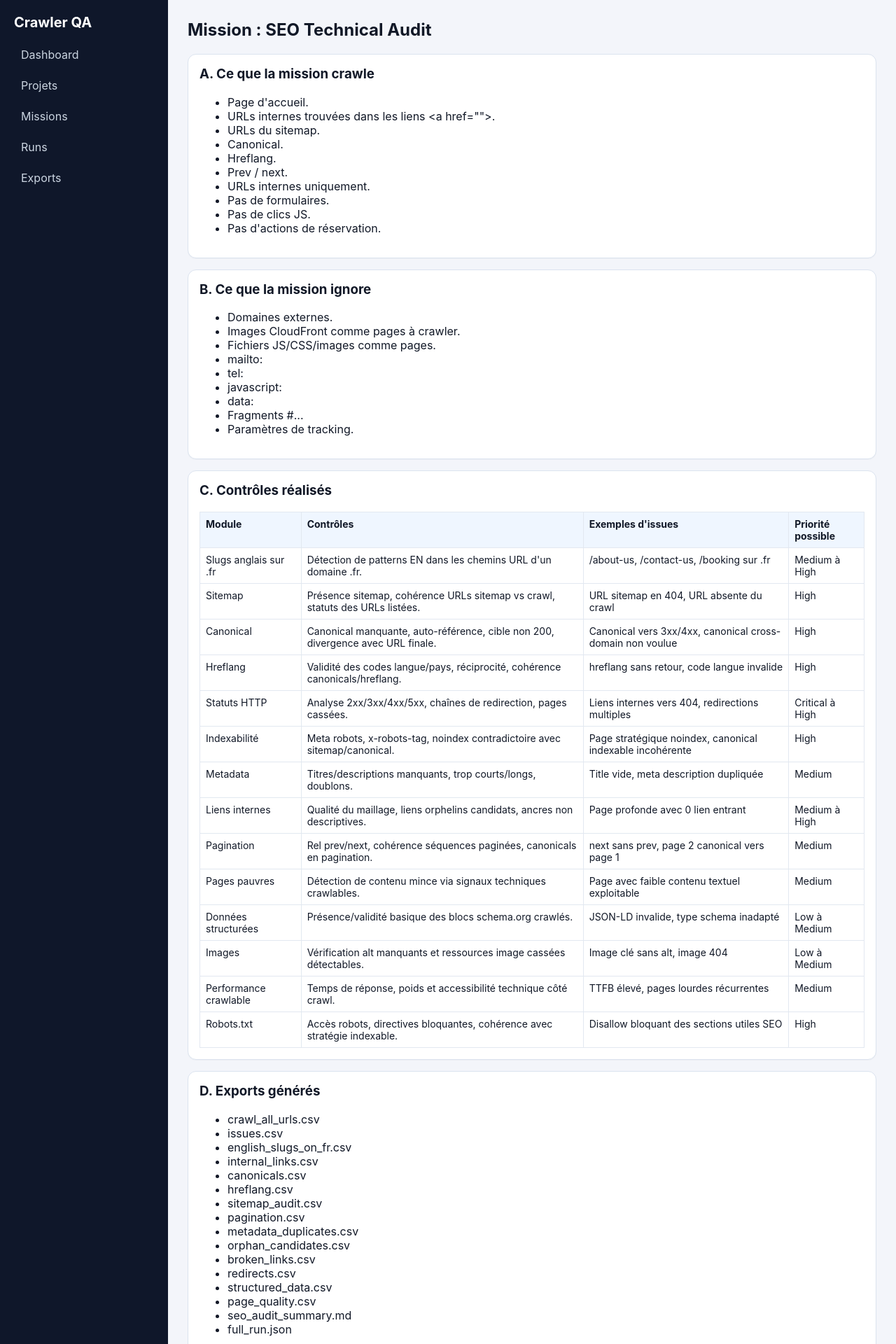
After one commit to 2DOLIST06/crawler-, a FastAPI app: template crawler/src/crawler_app/templates/mission_seo_technical_audit.html in a window 1280 px wide. The commit adds this page. Shown: the top 1920 px of the page at 70% size. Run offline with FastAPI, Linux system fonts and the light colour scheme; the template is opened without the code that fills it, so the values that code supplies are empty; parts of the project's set-up code (start-up, migrations or seed data) failed here and were passed over.

Commit message:
Add mission detail pages and link from project launch form

```diff
--- /dev/null
+++ b/crawler/src/crawler_app/templates/mission_seo_technical_audit.html
@@ -0,0 +1,81 @@
+{% extends 'base.html' %}
+{% block title %}Mission SEO Technical Audit{% endblock %}
+{% block content %}
+<h2>Mission : SEO Technical Audit</h2>
+<section class="card">
+  <h3>A. Ce que la mission crawle</h3>
+  <ul>
+    <li>Page d'accueil.</li>
+    <li>URLs internes trouvées dans les liens &lt;a href=""&gt;.</li>
+    <li>URLs du sitemap.</li>
+    <li>Canonical.</li>
+    <li>Hreflang.</li>
+    <li>Prev / next.</li>
+    <li>URLs internes uniquement.</li>
+    <li>Pas de formulaires.</li>
+    <li>Pas de clics JS.</li>
+    <li>Pas d'actions de réservation.</li>
+  </ul>
+</section>
+<section class="card">
+  <h3>B. Ce que la mission ignore</h3>
+  <ul>
+    <li>Domaines externes.</li>
+    <li>Images CloudFront comme pages à crawler.</li>
+    <li>Fichiers JS/CSS/images comme pages.</li>
+    <li>mailto:</li>
+    <li>tel:</li>
+    <li>javascript:</li>
+    <li>data:</li>
+    <li>Fragments #...</li>
+    <li>Paramètres de tracking.</li>
+  </ul>
+</section>
+<section class="card">
+  <h3>C. Contrôles réalisés</h3>
+  <table>
+    <thead><tr><th>Module</th><th>Contrôles</th><th>Exemples d'issues</th><th>Priorité possible</th></tr></thead>
+    <tbody>
+      <tr><td>Slugs anglais sur .fr</td><td>Détection de patterns EN dans les chemins URL d'un domaine .fr.</td><td>/about-us, /contact-us, /booking sur .fr</td><td>Medium à High</td></tr>
+      <tr><td>Sitemap</td><td>Présence sitemap, cohérence URLs sitemap vs crawl, statuts des URLs listées.</td><td>URL sitemap en 404, URL absente du crawl</td><td>High</td></tr>
+      <tr><td>Canonical</td><td>Canonical manquante, auto-référence, cible non 200, divergence avec URL finale.</td><td>Canonical vers 3xx/4xx, canonical cross-domain non voulue</td><td>High</td></tr>
+      <tr><td>Hreflang</td><td>Validité des codes langue/pays, réciprocité, cohérence canonicals/hreflang.</td><td>hreflang sans retour, code langue invalide</td><td>High</td></tr>
+      <tr><td>Statuts HTTP</td><td>Analyse 2xx/3xx/4xx/5xx, chaînes de redirection, pages cassées.</td><td>Liens internes vers 404, redirections multiples</td><td>Critical à High</td></tr>
+      <tr><td>Indexabilité</td><td>Meta robots, x-robots-tag, noindex contradictoire avec sitemap/canonical.</td><td>Page stratégique noindex, canonical indexable incohérente</td><td>High</td></tr>
+      <tr><td>Metadata</td><td>Titres/descriptions manquants, trop courts/longs, doublons.</td><td>Title vide, meta description dupliquée</td><td>Medium</td></tr>
+      <tr><td>Liens internes</td><td>Qualité du maillage, liens orphelins candidats, ancres non descriptives.</td><td>Page profonde avec 0 lien entrant</td><td>Medium à High</td></tr>
+      <tr><td>Pagination</td><td>Rel prev/next, cohérence séquences paginées, canonicals en pagination.</td><td>next sans prev, page 2 canonical vers page 1</td><td>Medium</td></tr>
+      <tr><td>Pages pauvres</td><td>Détection de contenu mince via signaux techniques crawlables.</td><td>Page avec faible contenu textuel exploitable</td><td>Medium</td></tr>
+      <tr><td>Données structurées</td><td>Présence/validité basique des blocs schema.org crawlés.</td><td>JSON-LD invalide, type schema inadapté</td><td>Low à Medium</td></tr>
+      <tr><td>Images</td><td>Vérification alt manquants et ressources image cassées détectables.</td><td>Image clé sans alt, image 404</td><td>Low à Medium</td></tr>
+      <tr><td>Performance crawlable</td><td>Temps de réponse, poids et accessibilité technique côté crawl.</td><td>TTFB élevé, pages lourdes récurrentes</td><td>Medium</td></tr>
+      <tr><td>Robots.txt</td><td>Accès robots, directives bloquantes, cohérence avec stratégie indexable.</td><td>Disallow bloquant des sections utiles SEO</td><td>High</td></tr>
+    </tbody>
+  </table>
+</section>
+<section class="card">
+  <h3>D. Exports générés</h3>
+  <ul>
+    <li>crawl_all_urls.csv</li><li>issues.csv</li><li>english_slugs_on_fr.csv</li><li>internal_links.csv</li><li>canonicals.csv</li><li>hreflang.csv</li><li>sitemap_audit.csv</li><li>pagination.csv</li><li>metadata_duplicates.csv</li><li>orphan_candidates.csv</li><li>broken_links.csv</li><li>redirects.csv</li><li>structured_data.csv</li><li>page_quality.csv</li><li>seo_audit_summary.md</li><li>full_run.json</li>
+  </ul>
+</section>
+<section class="card">
+  <h3>E. Comment lire le rapport</h3>
+  <ul>
+    <li>Le résumé donne l'état global du site et les signaux majeurs du run.</li>
+    <li>Les corrections prioritaires indiquent quoi corriger en premier pour maximiser l'impact SEO.</li>
+    <li>La section URLs anglaises indique où les slugs anglais sont trouvés.</li>
+    <li>La colonne « Où corriger ? » indique si le problème vient du code, du contenu, du sitemap, des redirections, canonical ou hreflang.</li>
+    <li>Les exports servent à travailler les corrections hors interface (tri, assignation, suivi).</li>
+  </ul>
+</section>
+<section class="card">
+  <h3>F. Réglages conseillés</h3>
+  <p><strong>Premier test :</strong></p>
+  <ul><li>Max pages : 100</li><li>Profondeur : 3</li><li>Mode : HTTP</li><li>Respect robots.txt : non</li></ul>
+  <p><strong>Audit plus large :</strong></p>
+  <ul><li>Max pages : 1000</li><li>Profondeur : 5</li><li>Mode : HTTP</li><li>Respect robots.txt : non</li></ul>
+  <p><strong>Audit rendu JS :</strong></p>
+  <ul><li>Mode : browser</li><li>Max pages plus faible</li><li>À utiliser si des liens ne sont visibles qu'après rendu JavaScript</li></ul>
+</section>
+{% endblock %}
```
Also changed, not shown: crawler/src/crawler_app/routers/dashboard.py (+15 -0 lines), crawler/src/crawler_app/templates/mission_simple_crawl.html (added, +45 -0 lines), crawler/src/crawler_app/templates/missions.html (+16 -2 lines), crawler/src/crawler_app/templates/project_detail.html (+16 -1 lines).
